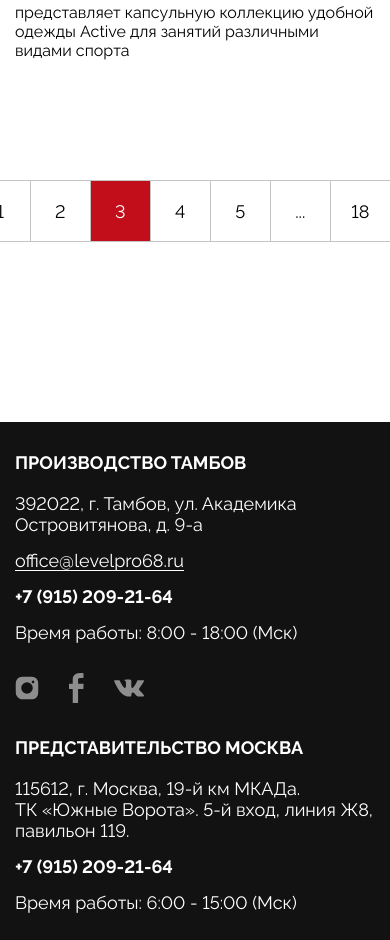
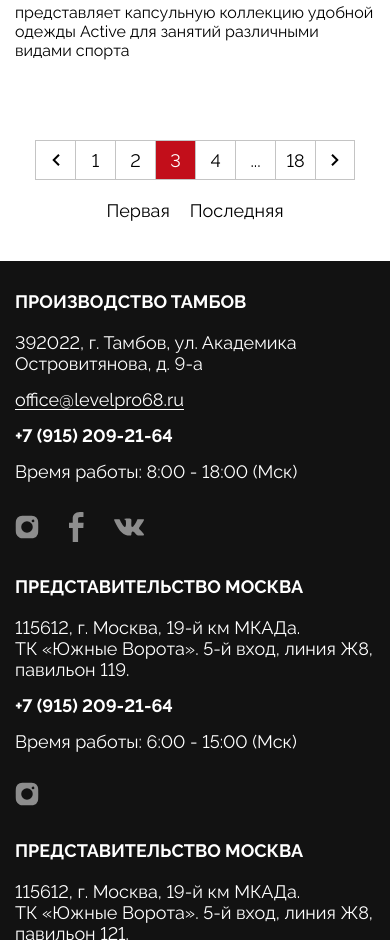
Before and after one commit to iv-tsim/levelpro, a plain HTML site: page news.html in a window 390 px wide. Shown: the part 3250-4190 px from the top of the page. Drawn offline with Linux system fonts and the light colour scheme.

Commit message:
pagination and catalog

```diff
--- a/news.html
+++ b/news.html
@@ -164,7 +164,6 @@
                     <a href="#" class="pagination-item">2</a>
                     <a href="#" class="pagination-item active">3</a>
                     <a href="#" class="pagination-item">4</a>
-                    <a href="#" class="pagination-item">5</a>
                     <span class="pagination-item notnumber">...</span>
                     <a href="#" class="pagination-item">18</a>
                     <a href="#" class="pagination-arrow pagination-arrow_next">
--- a/sass/catalog/_catalog.sass
+++ b/sass/catalog/_catalog.sass
@@ -111,6 +111,7 @@
         &-pagination
             margin-top: 50px
             margin-bottom: 100px
+            justify-content: center
 
 @media (max-width: 1000px)
     .catalog
--- a/sass/general/_pagination.sass
+++ b/sass/general/_pagination.sass
@@ -8,7 +8,6 @@
     &-main
         margin: 0 40px
         display: flex
-        border: 1px solid $silver
     &-text
         color: #000
         transition: .3s color
@@ -27,8 +26,8 @@
             background-color: $shiraz
     &-item
         border-left: 1px solid $silver
-        &:last-child
-            border-right: 1px solid $silver
+        border-top: 1px solid $silver
+        border-bottom: 1px solid $silver
     &-item.notnumber
         &:hover
             color: #000
@@ -43,6 +42,8 @@
         align-items: center
         justify-content: center
         transition: .3s background-color
+        border-top: 1px solid $silver
+        border-bottom: 1px solid $silver
         svg
             transition: .3s fill
         &:hover
@@ -51,3 +52,80 @@
                 fill: #fff
         &_next
             border-left: 1px solid $silver
+            border-right: 1px solid $silver
+        &_prev
+            border-left: 1px solid $silver
+
+
+@media (max-width: 1300px)
+    .pagination
+        margin-top: 50px
+        margin-bottom: 140px
+        &-item
+            width: 50px
+            height: 50px
+        &-arrow
+            height: 50px
+            width: 50px
+        &-main
+            margin: 0 30px
+
+@media (max-width: 1100px)
+    .pagination
+        margin-top: 40px
+        margin-bottom: 100px
+
+@media (max-width: 800px)
+    .pagination
+        margin-top: 30px
+        margin-bottom: 70px
+        &-item
+            width: 45px
+            height: 45px
+        &-arrow
+            height: 45px
+            width: 45px
+        &-main
+            margin: 0 25px
+
+@media (max-width: 700px)
+    .pagination
+        flex-wrap: wrap
+        &-main
+            order: 0
+            margin-bottom: 20px
+            flex-basis: 100%
+            display: flex
+            justify-content: center
+            margin-left: 0
+            margin-right: 0
+        &-text
+            text-align: center
+            order: 1
+            margin: 0 10px
+            &:first-child
+                text-align: right
+
+@media (max-width: 500px)
+    .pagination
+        margin-top: 20px
+        margin-bottom: 40px
+
+@media (max-width: 450px)
+    .pagination
+        &-item
+            width: 40px
+            height: 40px
+        &-arrow
+            height: 40px
+            width: 40px
+
+@media (max-width: 360px)
+    .pagination
+        &-item
+            font-size: 16px
+            width: 35px
+            height: 35px
+        &-arrow
+            height: 35px
+            width: 35px
```
Also changed, not shown: catalog.html (+0 -1 lines), video.html (+0 -1 lines), css/style.css, 1 other file.
